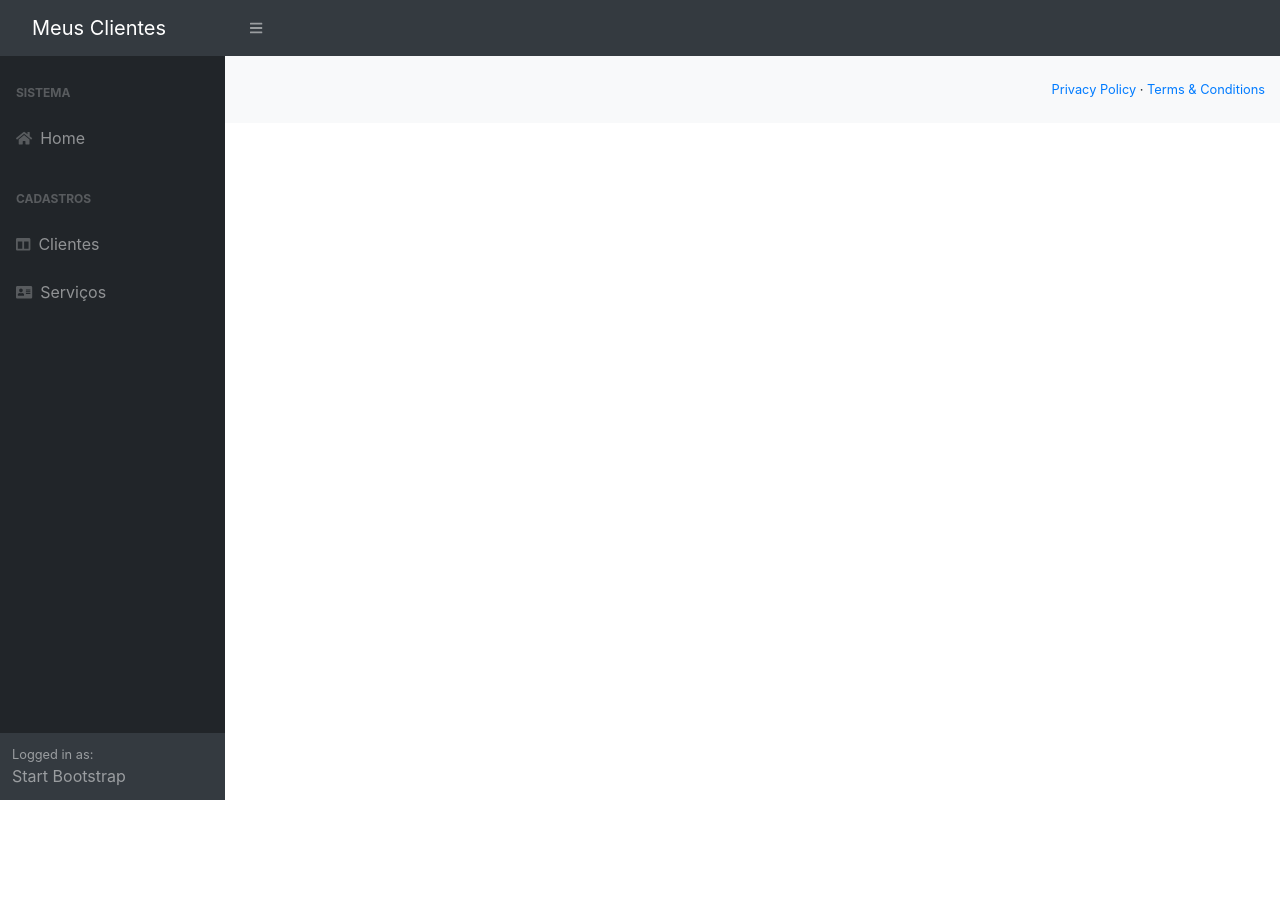
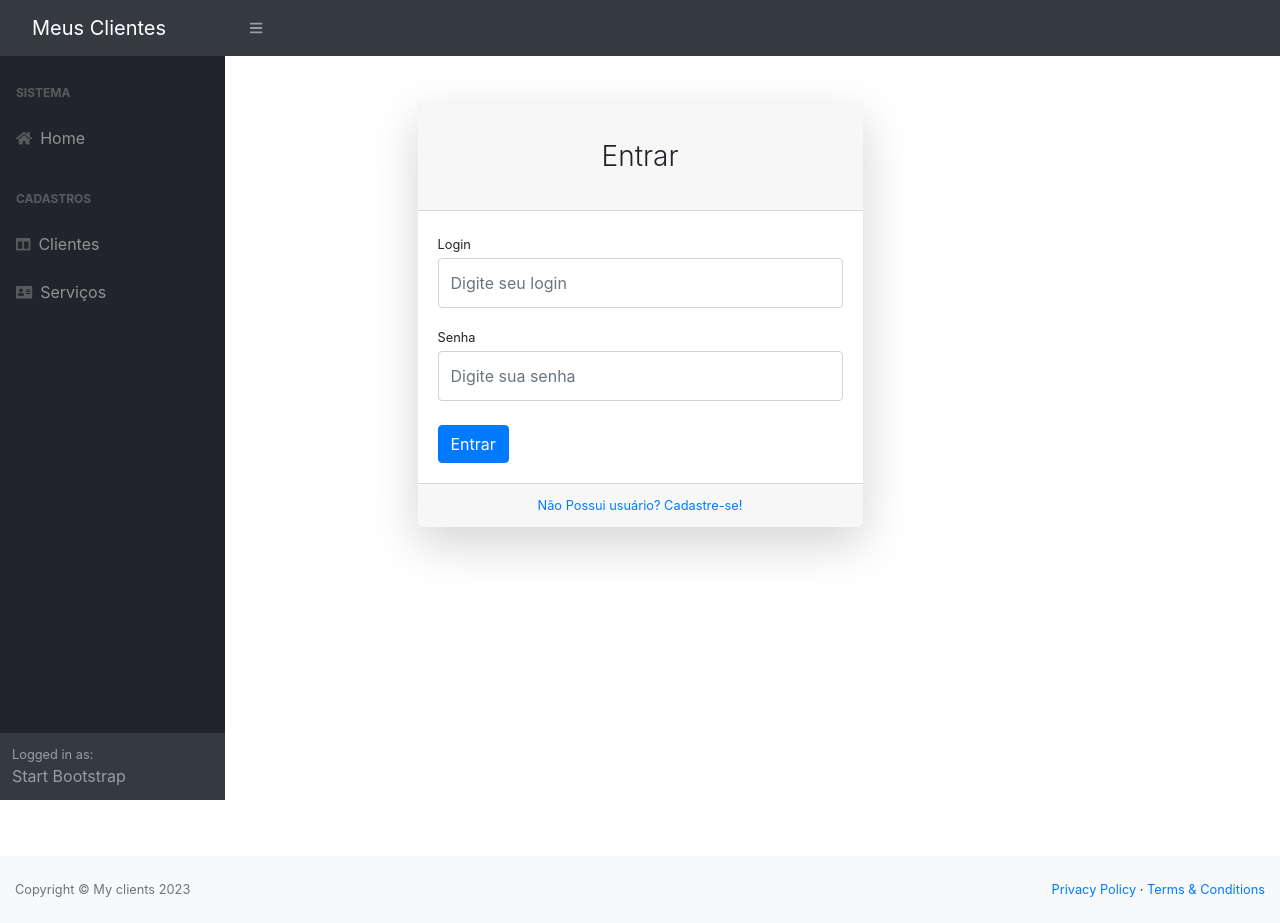
Before and after one commit to Felo45m/clients-app, an Angular app: page /login in a window 1280 px wide. Before the commit this address led to /. Before the commit the page ends 800 px from the top, so only its background shows below. Built offline with nearby package versions, Linux system fonts and the light colour scheme.

Commit message:
created login and registration form screen

```diff
--- a/src/app/app-routing.module.ts
+++ b/src/app/app-routing.module.ts
@@ -1,8 +1,10 @@
 import { NgModule } from '@angular/core';
 import { RouterModule, Routes } from '@angular/router';
 import { HomeComponent } from './home/home.component'
+import { LoginComponent } from './login/login.component';
 
 const routes: Routes = [
+  { path: 'login', component: LoginComponent},
   { path: 'home', component: HomeComponent }
 ];
 
--- a/src/app/app.module.ts
+++ b/src/app/app.module.ts
@@ -1,6 +1,7 @@
 import { NgModule } from '@angular/core';
 import { BrowserModule } from '@angular/platform-browser';
 import { HttpClientModule } from '@angular/common/http'
+import { FormsModule } from '@angular/forms'
 
 import { AppRoutingModule } from './app-routing.module';
 import { AppComponent } from './app.component';
@@ -11,15 +12,18 @@ import { ClientsModule } from './clients/clients.module';
 import { ClientsService } from './clients.service'
 import { ServicoPrestadoModule } from './servico-prestado/servico-prestado.module'
 import { ServicoPrestadoService } from './servico-prestado.service';
+import { LoginComponent } from './login/login.component';
 
 @NgModule({
   declarations: [
     AppComponent,
-    HomeComponent
+    HomeComponent,
+    LoginComponent
   ],
   imports: [
     BrowserModule,
     HttpClientModule,
+    FormsModule,
     AppRoutingModule,
     TemplateModule,
     ClientsModule,
--- /dev/null
+++ b/src/app/login/login.component.html
@@ -0,0 +1,64 @@
+<div id="layoutAuthentication">
+  <div id="layoutAuthentication_content">
+    <main>
+      <div class="container">
+        <div class="row justify-content-center">
+          <div class="col-lg-5">
+            <div class="card shadow-lg border-0 rounded-lg mt-5">
+
+              <div class="card-header">
+                <h3 class="text-center font-weight-light my-4">
+                  {{ cadastro ? 'Cadastro de novo usuário' : 'Entrar' }}
+                </h3>
+              </div>
+
+              <div class="card-body">
+                <div class="alert alert-danger" *ngIf="loginError">
+                  Login e/ou senha incorreto(a)
+                </div>
+
+                <form #loginForm="ngForm" (submit)="onSubmit()">
+
+                  <div class="form-group">
+                    <label class="small mb-1">Login</label>
+                    <input type="text" name="username" [(ngModel)]="username" class=" form-control py-4" placeholder="Digite seu login">
+                  </div>
+
+                  <div class="form-group">
+                    <label class="small mb-1">Senha</label>
+                    <input type="password" name="password" [(ngModel)]="password" class=" form-control py-4" placeholder="Digite sua senha">
+                  </div>
+
+                  <div class="form-group d-flex align-items-center justify-content-between mt-4 mb-0">
+                    <button type="submit" class="btn btn-primary" *ngIf="!cadastro">
+                      Entrar
+                    </button>
+
+                    <button type="button" class="btn btn-success" *ngIf="cadastro">
+                      Cadastro
+                    </button>
+
+                    <button type="button" (click)="cancelaCadastro()" class="btn btn-danger" *ngIf="cadastro">
+                      Cancelar
+                    </button>
+                  </div>
+
+                </form>
+
+              </div>
+
+              <div class="card-footer text-center">
+                <div class="small">
+                  <a href="#" (click)="cadastros($event)">
+                    Não Possui usuário? Cadastre-se!
+                  </a>
+                </div>
+              </div>
+
+            </div>
+          </div>
+        </div>
+      </div>
+    </main>
+  </div>
+</div>
--- /dev/null
+++ b/src/app/login/login.component.ts
@@ -0,0 +1,33 @@
+import { Component } from '@angular/core';
+import { Router } from '@angular/router';
+
+@Component({
+  selector: 'app-login',
+  templateUrl: './login.component.html',
+  styleUrls: ['./login.component.css']
+})
+export class LoginComponent {
+
+  username: string;
+  password: string;
+  loginError: boolean;
+  cadastro: boolean;
+
+  constructor(private router: Router) {
+
+  }
+
+  onSubmit(){
+    this.router.navigate(['/home'])
+  }
+
+  cadastros( event: { preventDefault: () => void; } ) {
+    event.preventDefault();
+    this.cadastro = true;
+  }
+
+  cancelaCadastro() {
+    this.cadastro = false;
+  }
+
+}
```
Also changed, not shown: src/app/login/login.component.css (added).
